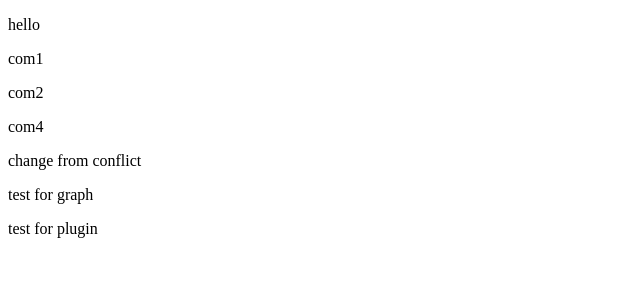
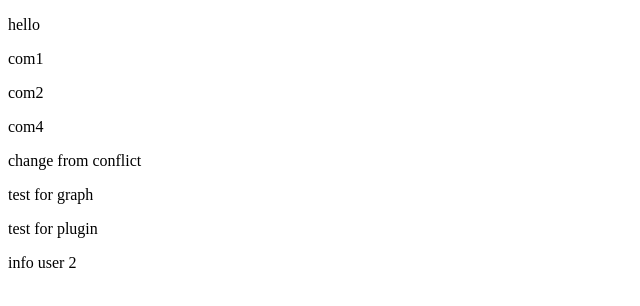
Before and after one commit to frontend132/lect1, a plain HTML site: page index.html in a window 1280 px wide. Shown: the full height of the page, 0-640 px from the left. Drawn offline with Linux system fonts and the light colour scheme.

Commit message:
from user 2

```diff
--- a/index.html
+++ b/index.html
@@ -13,6 +13,7 @@
 	<p>change from conflict</p>
 	<p>test for graph</p>
 	<p>test for plugin</p>
+	<p>info user 2</p>
 
 
 
```
